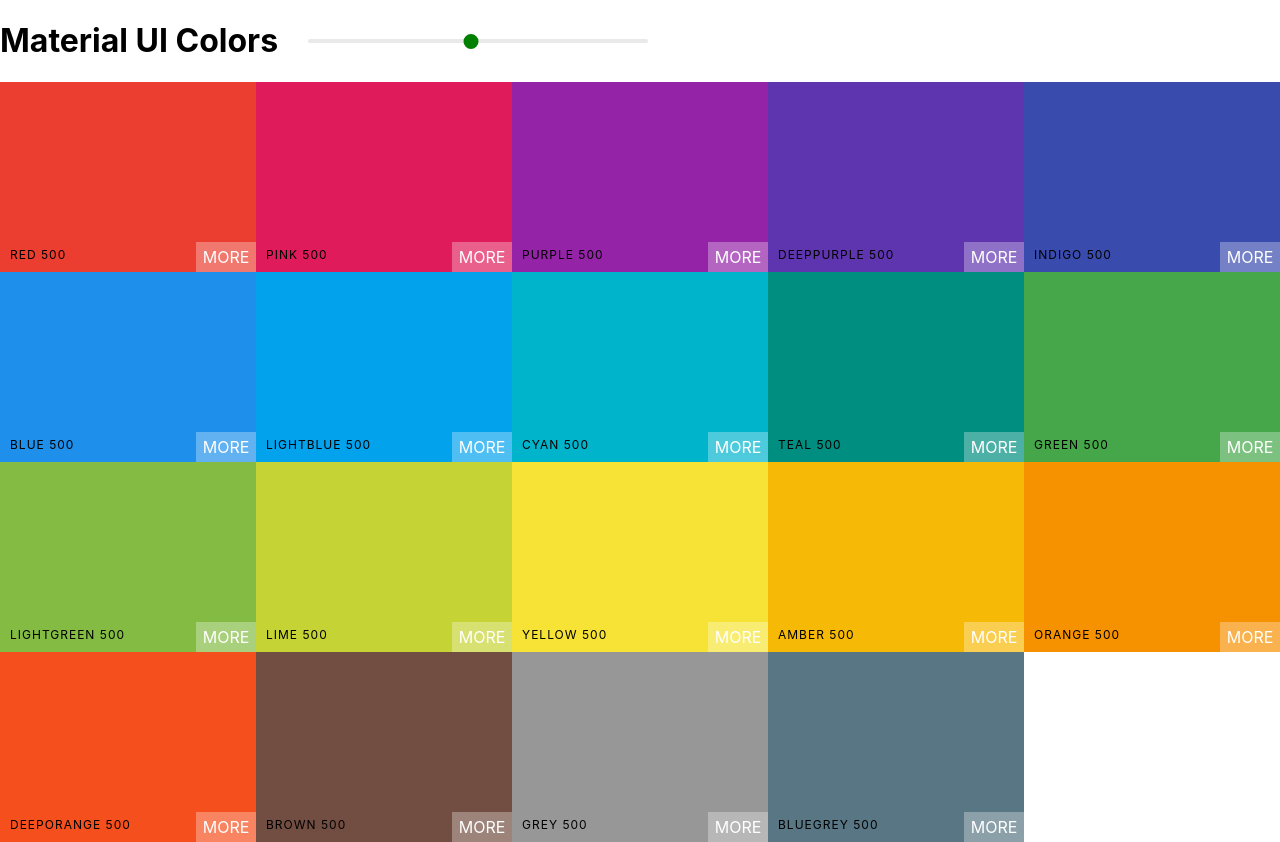
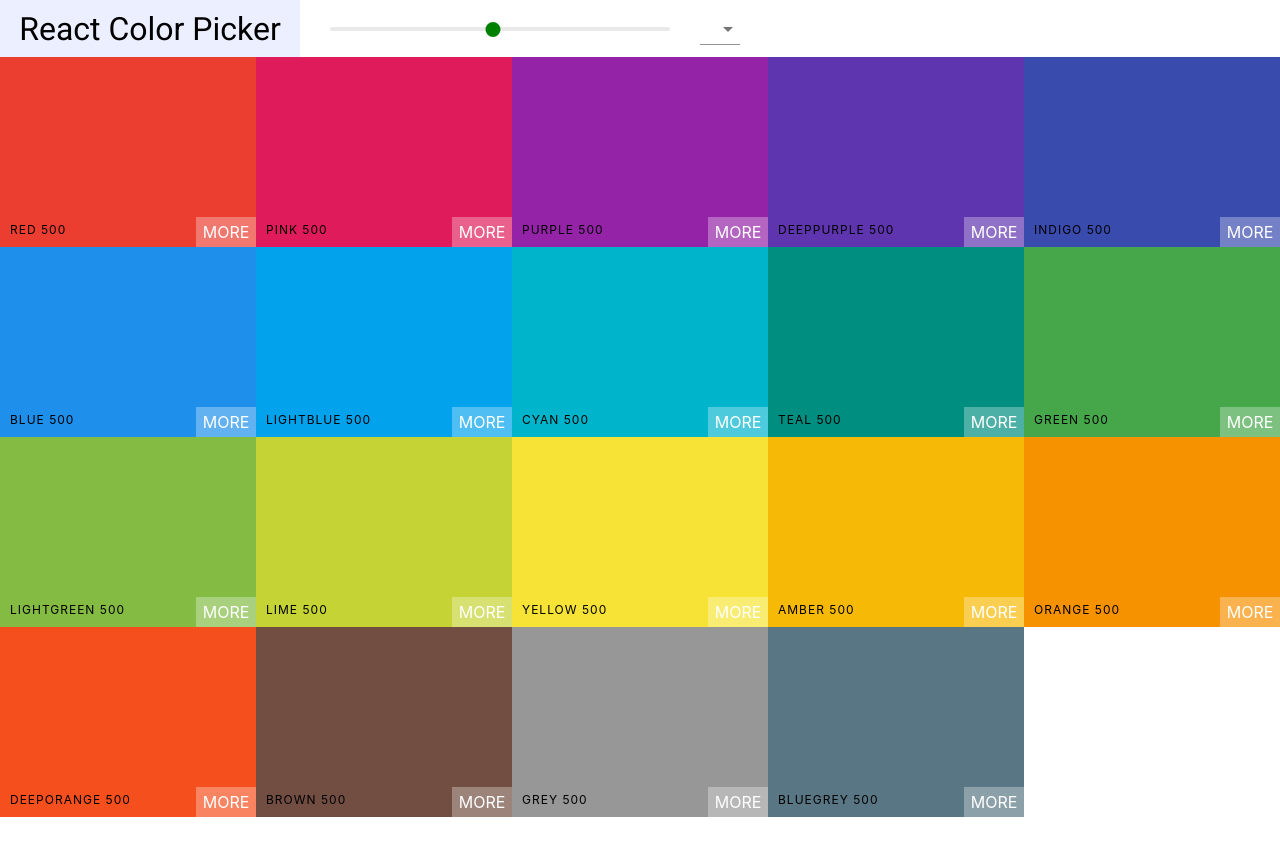
Before and after one commit to NickCallaghan/colors-ui, a React (Create React App) app: page / in a window 1280 px wide. After the commit the page ends 817 px from the top, so only its background shows below. Built offline with nearby package versions, Linux system fonts and the light colour scheme.

Commit message:
Adding empty select component

```diff
--- a/package.json
+++ b/package.json
@@ -4,6 +4,8 @@
   "private": true,
   "homepage": "http://nickcallaghan.github.io/colors-ui",
   "dependencies": {
+    "@material-ui/core": "^4.9.4",
+    "@material-ui/icons": "^4.9.1",
     "@testing-library/jest-dom": "^4.2.4",
     "@testing-library/react": "^9.4.1",
     "@testing-library/user-event": "^7.2.1",
--- a/public/index.html
+++ b/public/index.html
@@ -24,6 +24,15 @@
       work correctly both with client-side routing and a non-root public URL.
       Learn how to configure a non-root public URL by running `npm run build`.
     -->
+    <link
+      rel="stylesheet"
+      href="https://fonts.googleapis.com/css?family=Roboto:300,400,500,700&display=swap"
+    />
+    <link
+      rel="stylesheet"
+      href="https://fonts.googleapis.com/icon?family=Material+Icons"
+    />
+
     <title>React App</title>
   </head>
   <body>
--- a/src/Components/NavBar/NavBar.js
+++ b/src/Components/NavBar/NavBar.js
@@ -1,5 +1,8 @@
 import React, { Component } from "react";
-import Slider, { Range } from "rc-slider";
+import Slider from "rc-slider";
+
+import Select from "@material-ui/core/Select";
+import MenuItem from "@material-ui/core/MenuItem";
 
 import "rc-slider/assets/index.css";
 import "./NavBar.scss";
@@ -8,7 +11,7 @@
   render() {
     return (
       <div className="NavBar">
-        <h1>{this.props.title}</h1>
+        <div className="nav-logo">React Color Picker</div>
         <div className="slider-wrapper">
           <Slider
             step={100}
@@ -18,6 +21,11 @@
             value={this.props.colorValue}
           />
         </div>
+        <Select className="color-mode" value="Color Mode">
+          <MenuItem value={1}>One</MenuItem>
+          <MenuItem value={2}>Two</MenuItem>
+          <MenuItem value={3}>Three</MenuItem>
+        </Select>
       </div>
     );
   }
--- a/src/Components/NavBar/NavBar.scss
+++ b/src/Components/NavBar/NavBar.scss
@@ -2,6 +2,13 @@
   display: flex;
   flex-direction: row;
   align-items: center;
+  .nav-logo {
+    font-family: Roboto;
+    font-size: 2em;
+    height: 100%;
+    background-color: #ecefff;
+    padding: 0.3em 0.6em;
+  }
 }
 
 .slider-wrapper {
--- a/src/Components/Palette/Palette.js
+++ b/src/Components/Palette/Palette.js
@@ -9,14 +9,14 @@
     colorValue: 500
   };
 
-  handleSliderChange = colorValue => {
+  handleSliderChange = (colorValue) => {
     this.setState({ colorValue });
   };
 
   render() {
     const colorBoxes = this.props.palette.colors[
       this.state.colorValue
-    ].map(color => (
+    ].map((color) => (
       <ColorBox name={color.name} background={color.hex} key={color.hex} />
     ));
     return (
```
Also changed, not shown: 1 other file (tests, documents, lock files or other folders).
